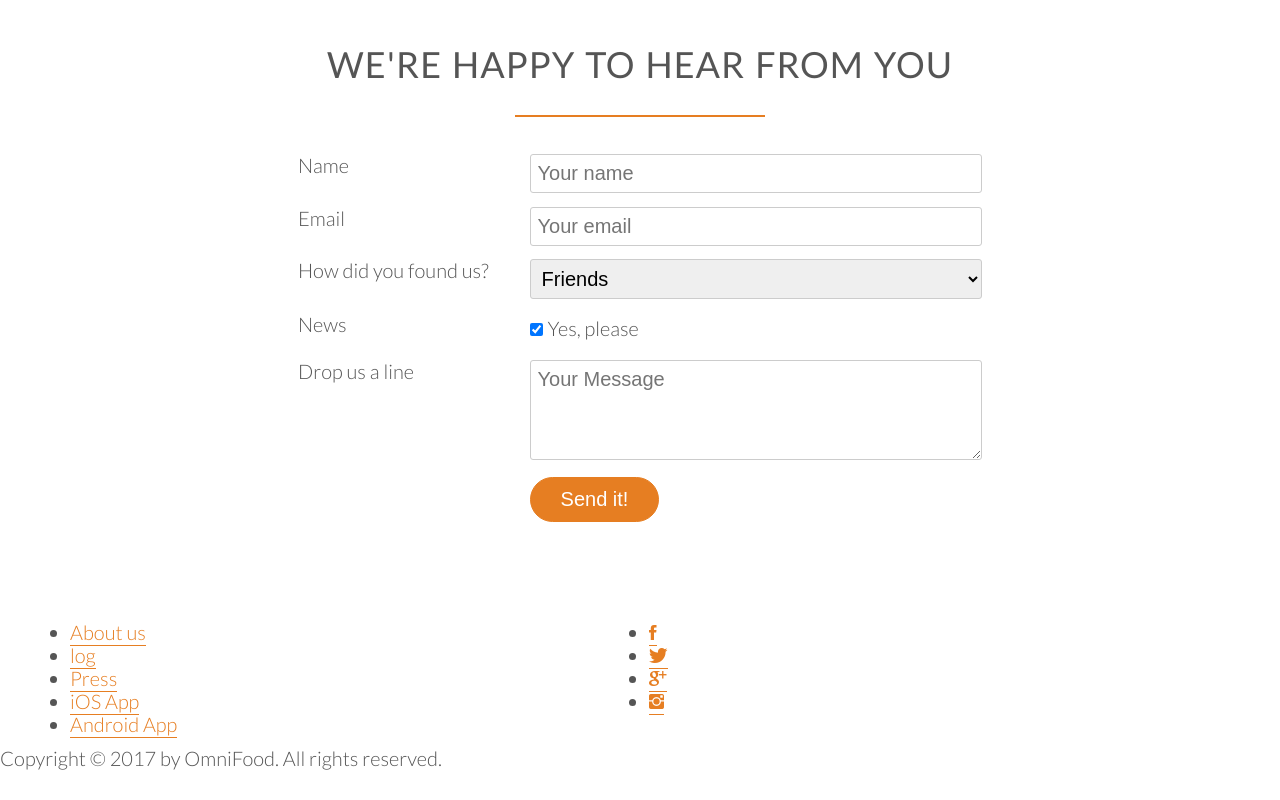
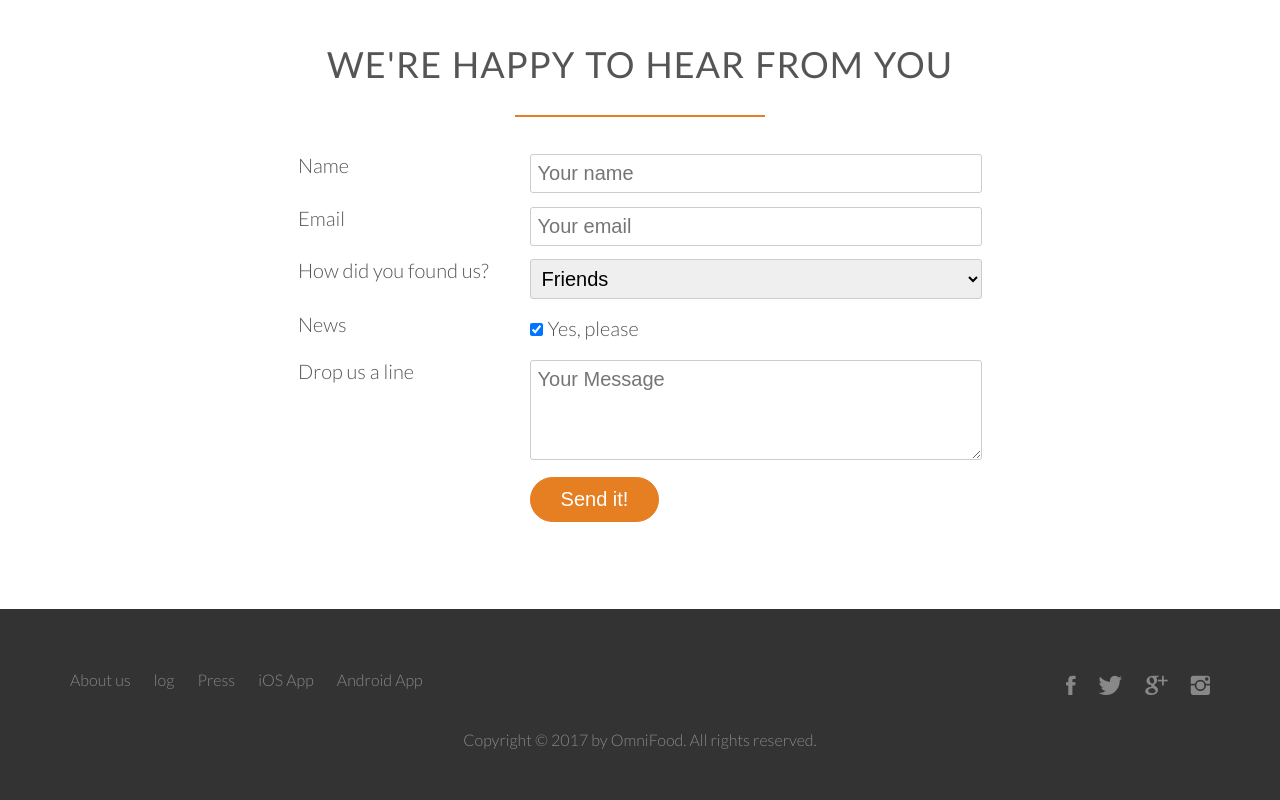
Before and after one commit to MarthaBarahona/HTML5-CSS3, a plain HTML site: page index.html in a window 1280 px wide. Shown: the part 4662-5462 px from the top of the page. Before the commit the page ends 5432 px from the top, so only its background shows below. Drawn offline with Linux system fonts and the light colour scheme; files whose address does not match are found by name.

Commit message:
FOOTER: estilizado completo

```diff
--- a/resources/css/style.css
+++ b/resources/css/style.css
@@ -480,7 +480,7 @@ cite img{
 }
 
 /*-------------------------------------------------------------------------------*/
-/*fORM*/
+/*FORM*/
 /*-------------------------------------------------------------------------------*/
 
 .contact-form{
@@ -508,3 +508,88 @@ input[type=checkbox]{
 }
 
 *:focus{outline: none;}
+
+/*-------------------------------------------------------------------------------*/
+/*FOOTER*/
+/*-------------------------------------------------------------------------------*/
+
+footer{
+    background-color: #333;
+    padding: 50px;
+    font-size: 80%;
+}
+
+.footer-nav{
+    list-style: none;
+    float: left;
+}
+
+.social-link{
+    list-style: none;
+    float: right;
+}
+
+.footer-nav li,
+.social-link li{
+    display: inline-block;
+    margin-right: 20px;
+}
+
+.footer-nav li:last-child,
+.social-link li:last-child{
+    margin-right: 0;
+}
+
+.footer-nav li a:link,
+.footer-nav li a:visited,
+.social-link li a:link,
+.social-link li a:visited{
+    text-decoration: none;
+    border: 0;
+    color: #888;
+    transition: color 0.2s;
+}
+
+.footer-nav li a:hover,
+.footer-nav li a:active{
+    color: #ddd;
+}
+
+.social-link li a:link,
+.social-link li a:visited{
+    font-size: 160%;
+}
+
+.ion-social-facebook,
+.ion-social-twitter,
+.ion-social-googleplus,
+.ion-social-instagram{
+    transition: color 0.2s;
+}
+
+.ion-social-facebook:hover{
+    color: #3b5998;
+}
+
+.ion-social-twitter:hover{
+    color: #00aced;
+}
+
+.ion-social-googleplus:hover{
+    color: #dd4b39;
+}
+
+.ion-social-instagram:hover{
+    color: #517fa4;
+}
+
+.ion-social-facebook:hover{
+    color: #3b5998;
+}
+
+
+footer p{
+    color: #888;
+    text-align: center;
+    margin-top: 20px;
+}
```
